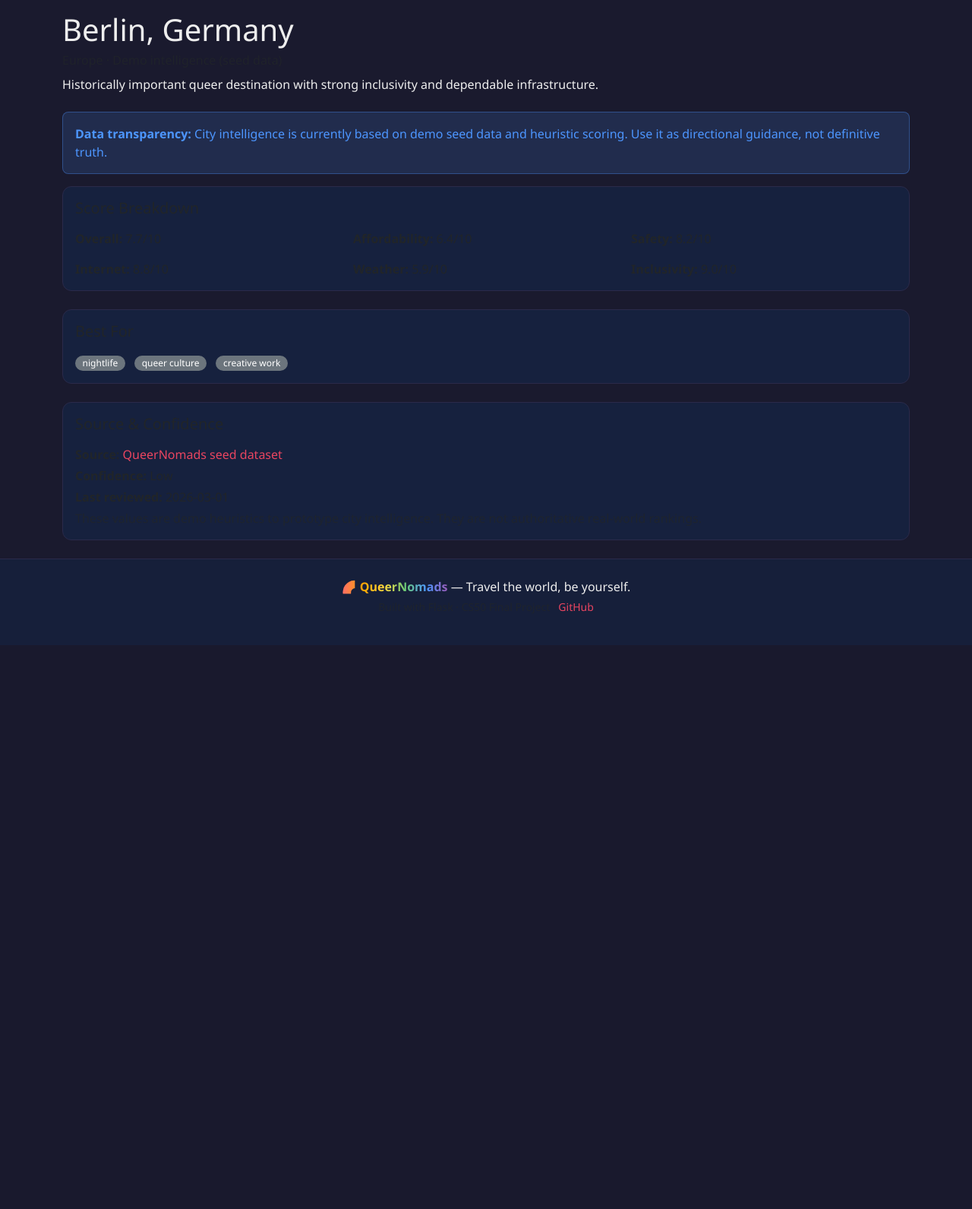
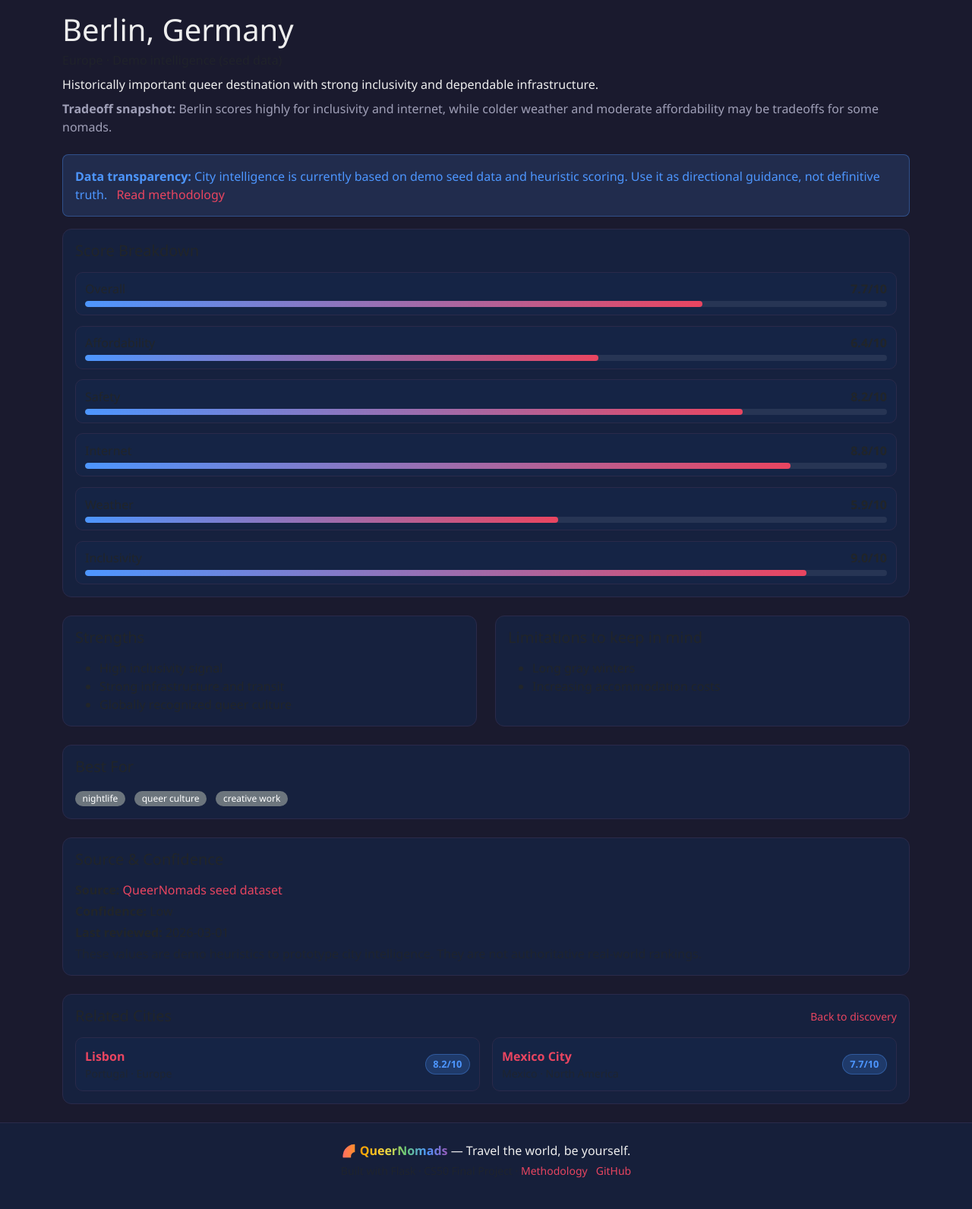
Before and after one commit to yumorepos/queernomads, a Flask app: page /cities/berlin-germany in a window 1280 px wide. Shown: the part 469-2060 px from the top of the page at 76% size. Before the commit the page ends 1318 px from the top, so only its background shows below. Run offline with Flask 3, Linux system fonts and the light colour scheme.

Commit message:
feat: deepen city detail view and add methodology trust layer

```diff
--- a/app/models/city.py
+++ b/app/models/city.py
@@ -30,6 +30,7 @@ class City:
     region: str
     image: str
     summary: str
+    tradeoff_summary: str
     affordability: float
     safety: float
     internet: float
@@ -37,6 +38,8 @@ class City:
     inclusivity: float
     overall_score: float
     best_for: list[str] = field(default_factory=list)
+    strengths: list[str] = field(default_factory=list)
+    limitations: list[str] = field(default_factory=list)
     score_metadata: CityScoreMetadata = field(
         default_factory=lambda: CityScoreMetadata(
             source_name="QueerNomads seed dataset",
--- a/app/routes/city_routes.py
+++ b/app/routes/city_routes.py
@@ -8,7 +8,10 @@ from app.services.city_service import (
     get_all_cities,
     get_city_by_slug,
     get_city_data_notice,
+    get_methodology_content,
     get_regions,
+    get_related_cities,
+    get_score_breakdown,
 )
 from helpers import apology
 
@@ -79,6 +82,18 @@ def view_city(slug: str):
         "city_detail.html",
         city=city,
         data_notice=get_city_data_notice(),
+        score_breakdown=get_score_breakdown(city),
+        related_cities=get_related_cities(slug),
+    )
+
+
+@city_bp.route("/methodology")
+def methodology():
+    """Explain city intelligence methodology and confidence labeling."""
+    return render_template(
+        "methodology.html",
+        methodology=get_methodology_content(),
+        data_notice=get_city_data_notice(),
     )
 
 
--- a/static/style.css
+++ b/static/style.css
@@ -295,3 +295,52 @@ a:hover { color: var(--accent-hover); }
         grid-template-columns: 1fr;
     }
 }
+
+.city-tradeoff {
+    color: var(--text-secondary);
+}
+
+.score-breakdown-list {
+    display: grid;
+    gap: 0.85rem;
+}
+
+.score-row {
+    border: 1px solid var(--border-color);
+    border-radius: 10px;
+    padding: 0.6rem 0.75rem;
+    background: rgba(15, 52, 96, 0.2);
+}
+
+.score-track {
+    width: 100%;
+    height: 8px;
+    border-radius: 999px;
+    background: rgba(255, 255, 255, 0.08);
+    overflow: hidden;
+}
+
+.score-fill {
+    height: 100%;
+    border-radius: 999px;
+    background: linear-gradient(90deg, var(--rainbow-5), var(--accent));
+}
+
+.related-city-link {
+    text-decoration: none;
+}
+
+.related-city-card {
+    border: 1px solid var(--border-color);
+    border-radius: 10px;
+    padding: 0.75rem;
+    background: rgba(15, 52, 96, 0.2);
+    display: flex;
+    justify-content: space-between;
+    align-items: center;
+    gap: 0.75rem;
+}
+
+.related-city-link:hover .related-city-card {
+    border-color: var(--accent);
+}
--- a/templates/cities.html
+++ b/templates/cities.html
@@ -5,7 +5,8 @@
 <section class="mb-4">
     <h1 class="mb-2">🌆 Discover Cities for Queer Digital Nomads</h1>
     <p class="text-muted mb-2">Compare demo city intelligence signals across affordability, safety, internet, weather, and inclusivity.</p>
-    <p class="small text-muted mb-0">{{ data_notice }}</p>
+    <p class="small text-muted mb-1">{{ data_notice }}</p>
+    <a class="small" href="/methodology">Read scoring methodology & trust notes</a>
 </section>
 
 <section class="card discovery-controls mb-4">
--- a/templates/city_detail.html
+++ b/templates/city_detail.html
@@ -9,27 +9,69 @@
     <div class="mt-3">
         <h1 class="mb-1">{{ city.name }}, {{ city.country }}</h1>
         <p class="text-muted mb-2">{{ city.region }} · {{ city.transparency_label }}</p>
-        <p class="mb-0">{{ city.summary }}</p>
+        <p class="mb-2">{{ city.summary }}</p>
+        <p class="city-tradeoff mb-0"><strong>Tradeoff snapshot:</strong> {{ city.tradeoff_summary }}</p>
     </div>
 </section>
 
 <section class="alert alert-info city-data-notice" role="note">
     <strong>Data transparency:</strong> {{ data_notice }}
+    <a class="ms-2" href="/methodology">Read methodology</a>
 </section>
 
 <section class="card mb-4">
     <div class="card-body">
         <h2 class="h5 mb-3">Score Breakdown</h2>
-        <div class="row g-3">
-            <div class="col-sm-6 col-lg-4"><strong>Overall:</strong> {{ '%.1f'|format(city.overall_score) }}/10</div>
-            <div class="col-sm-6 col-lg-4"><strong>Affordability:</strong> {{ '%.1f'|format(city.affordability) }}/10</div>
-            <div class="col-sm-6 col-lg-4"><strong>Safety:</strong> {{ '%.1f'|format(city.safety) }}/10</div>
-            <div class="col-sm-6 col-lg-4"><strong>Internet:</strong> {{ '%.1f'|format(city.internet) }}/10</div>
-            <div class="col-sm-6 col-lg-4"><strong>Weather:</strong> {{ '%.1f'|format(city.weather) }}/10</div>
-            <div class="col-sm-6 col-lg-4"><strong>Inclusivity:</strong> {{ '%.1f'|format(city.inclusivity) }}/10</div>
+        <div class="score-breakdown-list">
+            {% for label, score in score_breakdown %}
+            <div class="score-row">
+                <div class="d-flex justify-content-between mb-1">
+                    <span>{{ label }}</span>
+                    <strong>{{ '%.1f'|format(score) }}/10</strong>
+                </div>
+                <div class="score-track" role="presentation">
+                    <div class="score-fill" style="width: {{ (score * 10)|round(0, 'floor') }}%;"></div>
+                </div>
+            </div>
+            {% endfor %}
         </div>
     </div>
 </section>
+
+<div class="row g-4 mb-4">
+    <div class="col-md-6">
+        <section class="card h-100">
+            <div class="card-body">
+                <h2 class="h5 mb-3">Strengths</h2>
+                {% if city.strengths %}
+                <ul class="mb-0">
+                    {% for item in city.strengths %}
+                    <li>{{ item }}</li>
+                    {% endfor %}
+                </ul>
+                {% else %}
+                <p class="text-muted mb-0">No strengths listed yet.</p>
+                {% endif %}
+            </div>
+        </section>
+    </div>
+    <div class="col-md-6">
+        <section class="card h-100">
+            <div class="card-body">
+                <h2 class="h5 mb-3">Limitations to keep in mind</h2>
+                {% if city.limitations %}
+                <ul class="mb-0">
+                    {% for item in city.limitations %}
+                    <li>{{ item }}</li>
+                    {% endfor %}
+                </ul>
+                {% else %}
+                <p class="text-muted mb-0">No limitations listed yet.</p>
+                {% endif %}
+            </div>
+        </section>
+    </div>
+</div>
 
 <section class="card mb-4">
     <div class="card-body">
@@ -44,7 +86,7 @@
     </div>
 </section>
 
-<section class="card">
+<section class="card mb-4">
     <div class="card-body">
         <h2 class="h5 mb-3">Source & Confidence</h2>
         <p class="mb-1"><strong>Source:</strong> <a href="{{ city.score_metadata.source_url }}" target="_blank" rel="noopener noreferrer">{{ city.score_metadata.source_name }}</a></p>
@@ -54,4 +96,32 @@
     </div>
 </section>
 
+<section class="card">
+    <div class="card-body">
+        <div class="d-flex justify-content-between align-items-center mb-3">
+            <h2 class="h5 mb-0">Related Cities</h2>
+            <a class="small" href="/cities">Back to discovery</a>
+        </div>
+        {% if related_cities %}
+        <div class="row g-3">
+            {% for related in related_cities %}
+            <div class="col-md-6">
+                <a class="related-city-link" href="/cities/{{ related.slug }}">
+                    <div class="related-city-card">
+                        <div>
+                            <strong>{{ related.name }}</strong>
+                            <p class="small text-muted mb-0">{{ related.country }} · {{ related.region }}</p>
+                        </div>
+                        <span class="score-chip">{{ '%.1f'|format(related.overall_score) }}/10</span>
+                    </div>
+                </a>
+            </div>
+            {% endfor %}
+        </div>
+        {% else %}
+        <p class="text-muted mb-0">No related city suggestions yet.</p>
+        {% endif %}
+    </div>
+</section>
+
 {% endblock %}
--- a/templates/layout.html
+++ b/templates/layout.html
@@ -85,6 +85,7 @@
             </p>
             <p class="text-muted small">
                 Built with Flask · CS50 Final Project ·
+                <a href="/methodology">Methodology</a> ·
                 <a href="https://github.com/yumorepos/queernomads" target="_blank">GitHub</a>
             </p>
         </div>
```
Also changed, not shown: app/services/city_service.py (+72 -0 lines), templates/methodology.html (added, +51 -0 lines).
